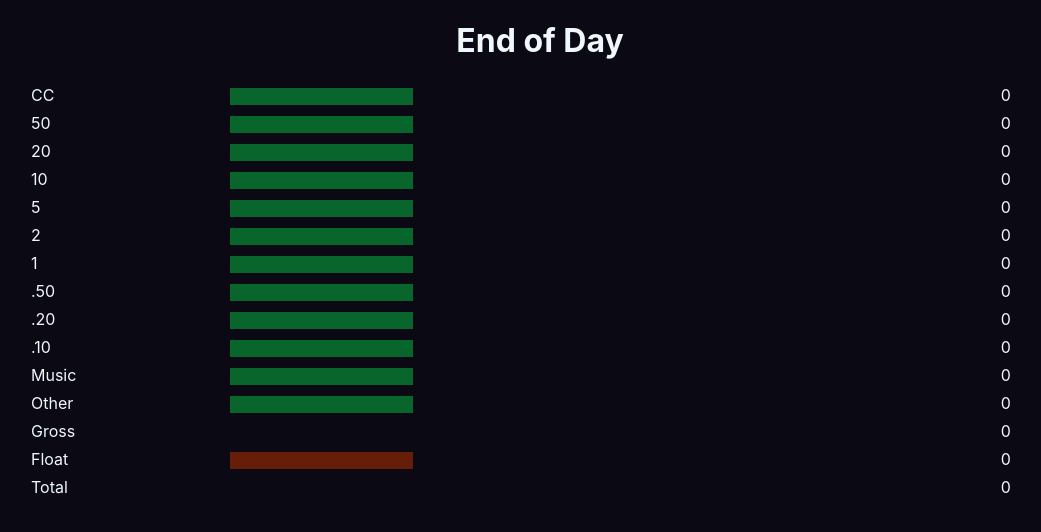
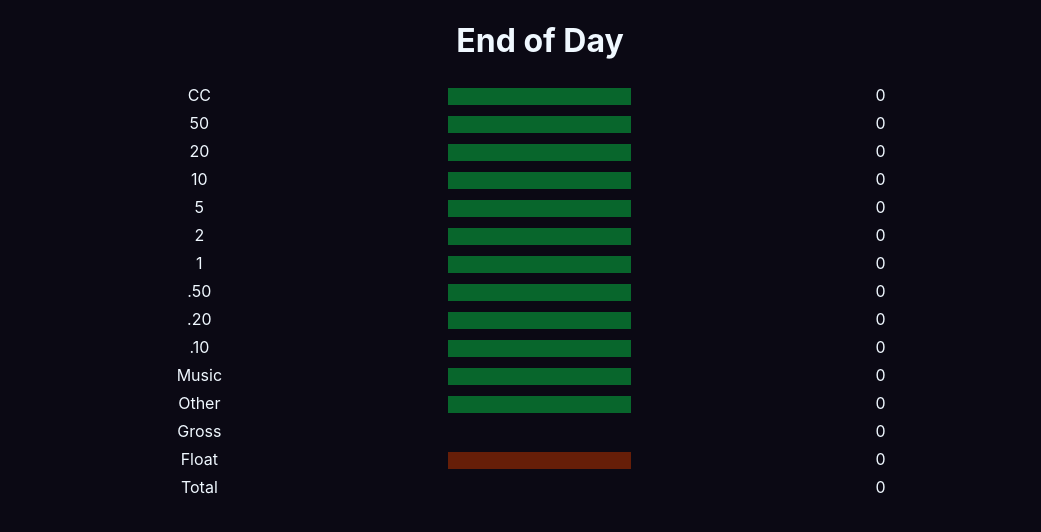
Before and after one commit to barrytrearty/EndOfDay-Counter, a React (Create React App) app: page / in a window 1280 px wide. Shown: the top 532 px of the page, without its empty margins (100-1141 px from the left). Built offline with nearby package versions, Linux system fonts and the light colour scheme.

Commit message:
Update App.css

```diff
--- a/src/App.css
+++ b/src/App.css
@@ -14,6 +14,8 @@ h1 {
 
 td {
   padding-bottom: 5px;
+  width: 33%;
+  text-align: center;
 }
 
 input {
```
